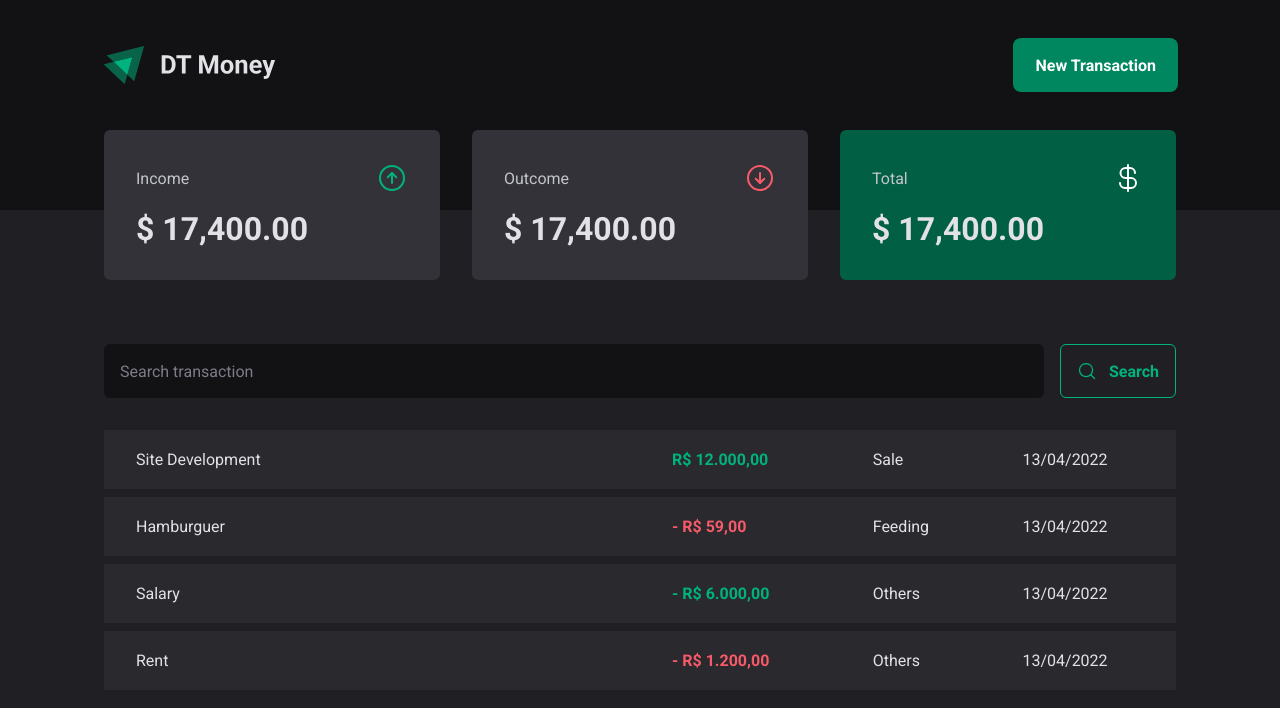
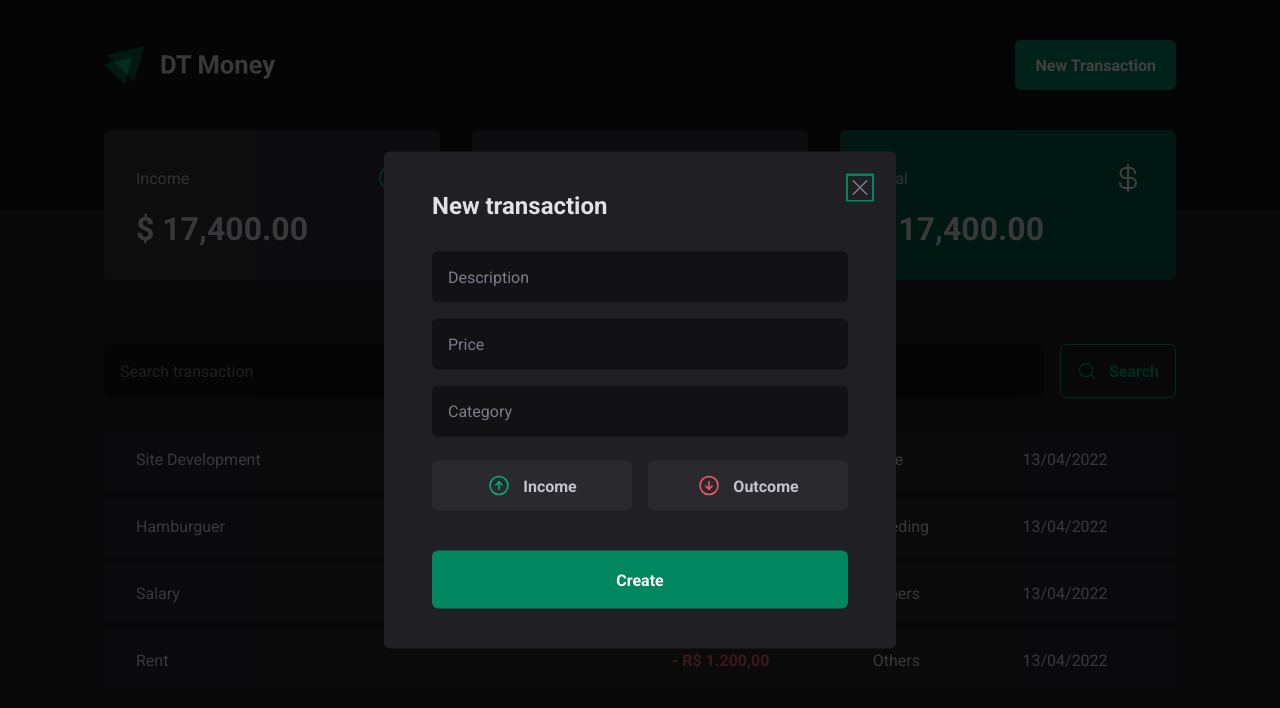
Before and after one commit to matheus-wallace/money, a React (Vite) app: page / in a window 1280 px wide. Both pictures are taken after a click on the button "New Transaction". Shown: the top 708 px of the page. Built offline with nearby package versions, Linux system fonts and the light colour scheme.

Commit message:
feat: add modal to create a new transaction

```diff
--- a/package.json
+++ b/package.json
@@ -10,6 +10,8 @@
     "preview": "vite preview"
   },
   "dependencies": {
+    "@radix-ui/react-dialog": "^1.1.11",
+    "@radix-ui/react-radio-group": "^1.3.4",
     "phosphor-react": "^1.4.1",
     "react": "^19.0.0",
     "react-dom": "^19.0.0",
--- a/src/Components/Header/index.tsx
+++ b/src/Components/Header/index.tsx
@@ -1,12 +1,19 @@
 import { HeaderContainer, HeaderContent, NewTransactionButton } from './styles';
 import logoImg from '../../assets/Logo.svg';
+import * as Dialog from '@radix-ui/react-dialog';
+import NewTransactionModal from '../NewTransactionModal';
 
 const Header = () => {
   return (
     <HeaderContainer>
       <HeaderContent>
         <img src={logoImg} alt="Logo" />
-        <NewTransactionButton>New Transaction</NewTransactionButton>
+        <Dialog.Root>
+          <Dialog.Trigger asChild>
+            <NewTransactionButton>New Transaction</NewTransactionButton>
+          </Dialog.Trigger>
+          <NewTransactionModal />
+        </Dialog.Root>
       </HeaderContent>
     </HeaderContainer>
   );
--- /dev/null
+++ b/src/Components/NewTransactionModal/index.tsx
@@ -0,0 +1,38 @@
+import * as Dialog from '@radix-ui/react-dialog';
+import { CloseButton, Content, Overlay, TransactionType, TransactionTypeButton } from './styles';
+import { ArrowCircleDown, ArrowCircleUp, X } from 'phosphor-react';
+
+const NewTransactionModal = () => {
+  return (
+    <Dialog.Portal>
+      <Overlay />
+      <Content>
+        <Dialog.Title>New transaction</Dialog.Title>
+        <CloseButton>
+          <X size={24} aria-label="Close" />
+        </CloseButton>
+
+        <form action="">
+          <input type="text" name="description" id="description" placeholder="Description" required />
+          <input type="number" name="price" id="price" placeholder="Price" required />
+          <input type="text" name="category" id="category" placeholder="Category" required />
+
+          <TransactionType>
+            <TransactionTypeButton variant="income" value="income">
+              <ArrowCircleUp size={24} />
+              Income
+            </TransactionTypeButton>
+            <TransactionTypeButton variant="outcome" value="outcome">
+              <ArrowCircleDown size={24} />
+              Outcome
+            </TransactionTypeButton>
+          </TransactionType>
+
+          <button type="submit">Create</button>
+        </form>
+      </Content>
+    </Dialog.Portal>
+  );
+};
+
+export default NewTransactionModal;
--- /dev/null
+++ b/src/Components/NewTransactionModal/styles.ts
@@ -0,0 +1,114 @@
+import styled from 'styled-components';
+import * as Dialog from '@radix-ui/react-dialog';
+import * as RadioGroup from '@radix-ui/react-radio-group';
+
+export const Overlay = styled(Dialog.Overlay)`
+  position: fixed;
+  width: 100vw;
+  height: 100vh;
+  inset: 0;
+  background: rgba(0, 0, 0, 0.75);
+`;
+
+export const Content = styled(Dialog.Content)`
+  min-width: 32rem;
+  border-radius: 6px;
+  padding: 2.5rem 3rem;
+  background: ${(props) => props.theme['gray-800']};
+  position: fixed;
+  top: 50%;
+  left: 50%;
+  transform: translate(-50%, -50%);
+
+  form {
+    margin-top: 2rem;
+    display: flex;
+    flex-direction: column;
+    gap: 1rem;
+    input {
+      border-radius: 6px;
+      border: 0;
+      background: ${(props) => props.theme['gray-900']};
+      color: ${(props) => props.theme['gray-300']};
+      padding: 1rem;
+      &::placeholder {
+        color: ${(props) => props.theme['gray-500']};
+      }
+    }
+    button[type='submit'] {
+      height: 58px;
+      border: 0;
+      background: ${(props) => props.theme['green-500']};
+      color: ${(props) => props.theme.white};
+      font-weight: bold;
+      padding: 0 1.25rem;
+      border-radius: 6px;
+      cursor: pointer;
+      margin-top: 1.5rem;
+      &:hover {
+        background: ${(props) => props.theme['green-700']};
+        transition: background-color 0.2s;
+      }
+    }
+  }
+`;
+
+export const CloseButton = styled(Dialog.Close)`
+  position: absolute;
+  right: 1.5rem;
+  top: 1.5rem;
+  line-height: 0;
+  border: 0;
+  background: transparent;
+  color: ${(props) => props.theme['gray-500']};
+  cursor: pointer;
+  &:hover {
+    color: ${(props) => props.theme['gray-300']};
+    transition: color 0.2s;
+  }
+`;
+
+export const TransactionType = styled(RadioGroup.Root)`
+  display: grid;
+  grid-template-columns: repeat(2, 1fr);
+  gap: 1rem;
+  margin-top: 0.5rem;
+`;
+
+interface TransactionTypeButtonProps {
+  variant: 'income' | 'outcome';
+}
+
+export const TransactionTypeButton = styled(RadioGroup.Item)<TransactionTypeButtonProps>`
+  display: flex;
+  align-items: center;
+  justify-content: center;
+  gap: 0.75rem;
+  height: 50px;
+  border: 0;
+  border-radius: 6px;
+  background: ${(props) => props.theme['gray-700']};
+  color: ${(props) => props.theme['gray-300']};
+  font-weight: bold;
+  cursor: pointer;
+  transition: background-color 0.2s;
+  &:hover {
+    background: ${(props) => props.theme['gray-600']};
+  }
+
+  svg {
+    color: ${(props) => (props.variant === 'income' ? props.theme['green-300'] : props.theme['red-300'])};
+  }
+
+  &[data-state='checked'] {
+    background: ${(props) => (props.variant === 'income' ? props.theme['green-500'] : props.theme['red-500'])};
+    color: ${(props) => props.theme.white};
+    svg {
+      color: ${(props) => props.theme.white};
+    }
+  }
+  &[data-state='unchecked']:hover {
+    transition: background-color 0.2s;
+    background: ${(props) => props.theme['gray-600']};
+  }
+`;
```
Also changed, not shown: 1 other file (tests, documents, lock files or other folders).
